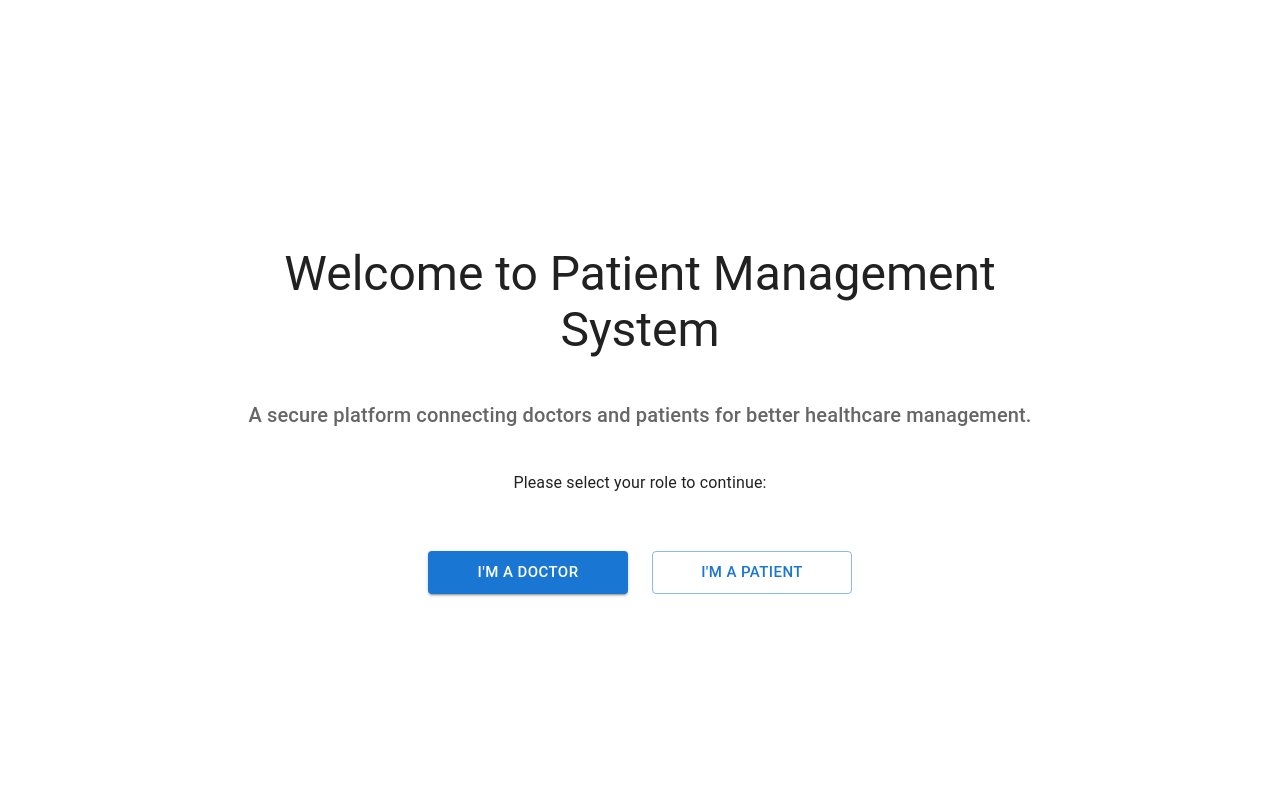
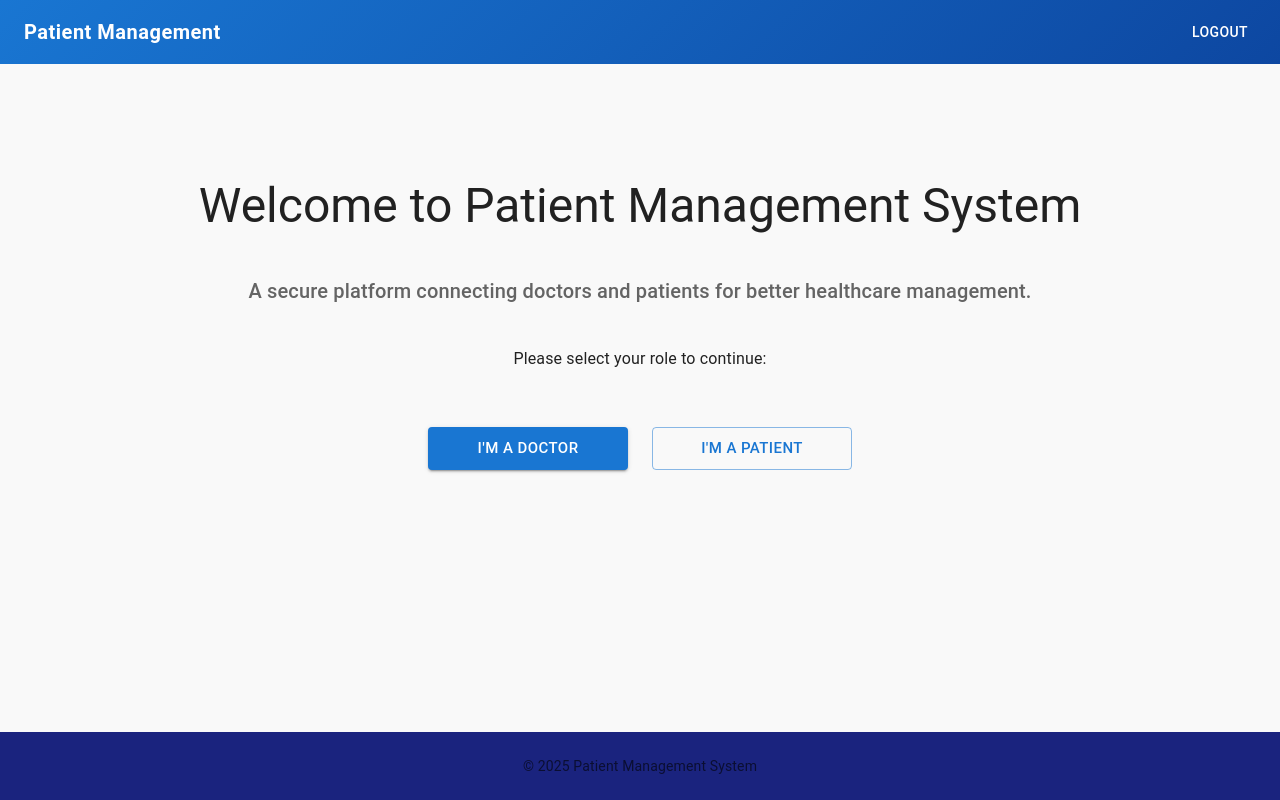
Before and after one commit to burrows99/Patient-Management-System, a React (Create React App) app in the folder client/: page / in a window 1280 px wide. Built offline with nearby package versions, Linux system fonts and the light colour scheme; no server answers; some icons are missing; the HTML template or start-up script is replaced by a standard one.

Commit message:
Patient dashboard: open full profile feature done

```diff
--- a/client/src/App.js
+++ b/client/src/App.js
@@ -4,17 +4,17 @@ import { Routes, Route, Navigate } from 'react-router-dom';
 import { ThemeProvider, createTheme } from '@mui/material/styles';
 import CssBaseline from '@mui/material/CssBaseline';
 import { AuthProvider } from './contexts/AuthContext';
-import LandingPage from './components/LandingPage/LandingPage';
+import LandingPage from './components/pages/LandingPage';
 import DoctorAuth from './components/auth/DoctorAuth';
 import PatientAuth from './components/auth/PatientAuth';
 import CheckEmail from './components/auth/CheckEmail';
-import DoctorDashboard from './components/Dashboard/DoctorDashboard';
-import PatientDashboard from './components/Dashboard/PatientDashboard';
+import DoctorDashboardPage from './components/pages/DoctorDashboardPage';
 import VerifyDoctor from './components/auth/VerifyDoctor';
 import ProtectedRoute from './components/common/ProtectedRoute';
 import PublicRoute from './components/common/PublicRoute';
 import Box from '@mui/material/Box';
 import CircularProgress from '@mui/material/CircularProgress';
+import PatientDashboardPage from './components/pages/PatientDashboardPage';
 
 const theme = createTheme({
   palette: {
@@ -95,13 +95,19 @@ function AppContent() {
           {/* Protected Routes */}
           <Route path="/doctor/dashboard" element={
             <ProtectedRoute requiredRole="doctor">
-              <DoctorDashboard />
+              <DoctorDashboardPage />
             </ProtectedRoute>
           } />
 
           <Route path="/patient/dashboard" element={
             <ProtectedRoute requiredRole="patient">
-              <PatientDashboard />
+              <PatientDashboardPage />
+            </ProtectedRoute>
+          } />
+
+          <Route path="/doctor/patients/:patientId" element={
+            <ProtectedRoute requiredRole="doctor">
+              <PatientDashboardPage />
             </ProtectedRoute>
           } />
 
--- a/client/src/components/Dashboard/PatientDashboard.js
+++ b/client/src/components/Dashboard/PatientDashboard.js
@@ -14,6 +14,7 @@ import {
 } from '@mui/material';
 import { useNavigate } from 'react-router-dom';
 import api from '../../services/api';
+import { doctorApi } from '../../services/api';
 
 const formatDate = (dateString) => {
   if (!dateString) return 'Not specified';
@@ -48,19 +49,24 @@ const SectionCard = ({ title, children }) => (
   </Card>
 );
 
-const PatientDashboard = () => {
-  const { logout } = useAuth();
+const PatientDashboard = ({ patientId }) => {
+  const { currentUser } = useAuth();
   const [profile, setProfile] = useState(null);
   const [loading, setLoading] = useState(true);
   const [error, setError] = useState('');
   const navigate = useNavigate();
 
   useEffect(() => {
-    const fetchCurrentUser = async () => {
+    const fetchProfile = async () => {
       try {
         setLoading(true);
-        const response = await api.get('/api/auth/me');
-        setProfile(response.data);
+        let response;
+        if (patientId && currentUser?.role === 'doctor') {
+          response = await doctorApi.getPatientById(patientId);
+        } else {
+          response = await api.get('/api/auth/me');
+        }
+        setProfile(response.data || response);
       } catch (err) {
         console.error('Failed to fetch user data:', err);
         setError('Failed to load user data. Please try again.');
@@ -68,18 +74,9 @@ const PatientDashboard = () => {
         setLoading(false);
       }
     };
+    fetchProfile();
+  }, [patientId, currentUser]);
 
-    fetchCurrentUser();
-  }, []);
-
-  const handleLogout = async () => {
-    try {
-      await logout();
-      navigate('/');
-    } catch (error) {
-      console.error('Failed to log out', error);
-    }
-  };
 
   if (loading) {
     return (
@@ -103,13 +100,6 @@ const PatientDashboard = () => {
         <Typography variant="h4" component="h1">
           Patient Dashboard
         </Typography>
-        <Button
-          variant="contained"
-          color="primary"
-          onClick={handleLogout}
-        >
-          Logout
-        </Button>
       </Box>
 
       {profile ? (
--- a/client/src/components/auth/DoctorAuth.js
+++ b/client/src/components/auth/DoctorAuth.js
@@ -14,6 +14,7 @@ import {
 } from '@mui/material';
 import { useAuth } from '../../contexts/AuthContext';
 import { auth } from '../../services/api';
+import DefaultLayout from '../../layouts/DefaultLayout';
 
 const DoctorAuth = () => {
   const [isLogin, setIsLogin] = useState(true);
@@ -84,6 +85,7 @@ const DoctorAuth = () => {
 
   if (showVerificationMessage) {
     return (
+      <DefaultLayout>
         <Box
           sx={{
             display: 'flex',
@@ -118,10 +120,12 @@ const DoctorAuth = () => {
             </Button>
           </Paper>
         </Box>
+      </DefaultLayout>
     );
   }
 
   return (
+    <DefaultLayout>
       <Box
         sx={{
           display: 'flex',
@@ -227,6 +231,7 @@ const DoctorAuth = () => {
           </form>
         </Paper>
       </Box>
+    </DefaultLayout>
   );
 };
 
--- a/client/src/components/auth/PatientAuth.js
+++ b/client/src/components/auth/PatientAuth.js
@@ -3,6 +3,7 @@ import { useNavigate, useSearchParams } from 'react-router-dom';
 import { Box, TextField, Button, Typography, Paper, Alert, CircularProgress } from '@mui/material';
 import { auth } from '../../services/api';
 import { useAuth } from '../../contexts/AuthContext';
+import DefaultLayout from '../../layouts/DefaultLayout';
 
 const PatientAuth = () => {
   const [formData, setFormData] = useState({
@@ -86,6 +87,7 @@ const PatientAuth = () => {
   };
 
   return (
+    <DefaultLayout>
       <Box
         sx={{
           display: 'flex',
@@ -149,7 +151,6 @@ const PatientAuth = () => {
               required
               disabled={loading}
             />
-
             <Button
               type="submit"
               fullWidth
@@ -172,6 +173,7 @@ const PatientAuth = () => {
           </Box>
         </Paper>
       </Box>
+    </DefaultLayout>
   );
 };
 
--- /dev/null
+++ b/client/src/components/pages/DoctorDashboardPage.js
@@ -0,0 +1,8 @@
+import DoctorDashboard from "../Dashboard/DoctorDashboard";
+import DefaultLayout from "../../layouts/DefaultLayout";
+
+const DoctorDashboardPage = () => {
+  return <DefaultLayout><DoctorDashboard /></DefaultLayout>
+};
+
+export default DoctorDashboardPage;
--- a/client/src/components/LandingPage/LandingPage.js
+++ b/client/src/components/pages/LandingPage.js
@@ -1,20 +1,21 @@
 import React from 'react';
 import { useNavigate } from 'react-router-dom';
-import { Button, Container, Typography, Box } from '@mui/material';
+import { Button, Typography, Box } from '@mui/material';
 import MedicalServicesIcon from '@mui/icons-material/MedicalServices';
+import { DefaultLayout } from '../../layouts';
 
 const LandingPage = () => {
   const navigate = useNavigate();
 
   return (
-    <Container maxWidth="md">
+    <DefaultLayout>
       <Box
         sx={{
           display: 'flex',
           flexDirection: 'column',
           alignItems: 'center',
           justifyContent: 'center',
-          minHeight: '100vh',
+          minHeight: '60vh',
           textAlign: 'center',
           gap: 3,
           padding: 3,
@@ -53,7 +54,7 @@ const LandingPage = () => {
           </Button>
         </Box>
       </Box>
-    </Container>
+    </DefaultLayout>
   );
 };
 
--- /dev/null
+++ b/client/src/components/pages/PatientDashboardPage.js
@@ -0,0 +1,10 @@
+import PatientDashboard from "../Dashboard/PatientDashboard";
+import DefaultLayout from '../../layouts/DefaultLayout';
+import { useParams } from 'react-router-dom';
+
+const PatientDashboardPage = () => {
+  const { patientId } = useParams();
+  return <DefaultLayout><PatientDashboard patientId={patientId} /></DefaultLayout>
+};
+
+export default PatientDashboardPage;
--- /dev/null
+++ b/client/src/layouts/DefaultLayout.js
@@ -0,0 +1,80 @@
+import React from 'react';
+import { AppBar, Toolbar, Typography, Button, Container, Box } from '@mui/material';
+import { useAuth } from '../contexts/AuthContext';
+import { useNavigate } from 'react-router-dom';
+
+const DefaultLayout = ({ children }) => {
+  const { logout } = useAuth();
+  const navigate = useNavigate();
+
+  const handleLogout = async () => {
+    try {
+      await logout();
+      navigate('/');
+    } catch (error) {
+      console.error('Failed to log out', error);
+    }
+  };
+
+  return (
+    <Box sx={{ display: 'flex', flexDirection: 'column', minHeight: '100vh' }}>
+      <AppBar
+        position="static"
+        sx={{
+          background: 'linear-gradient(135deg, #1976d2 0%, #0d47a1 100%)',
+          boxShadow: '0 2px 10px rgba(0,0,0,0.1)'
+        }}
+      >
+        <Toolbar>
+          <Typography
+            variant="h6"
+            component="div"
+            sx={{
+              flexGrow: 1,
+              fontWeight: 'bold',
+              letterSpacing: '0.5px'
+            }}
+          >
+            Patient Management
+          </Typography>
+          <Button
+            color="inherit"
+            onClick={handleLogout}
+            sx={{
+              '&:hover': {
+                backgroundColor: 'rgba(255, 255, 255, 0.1)'
+              },
+              transition: 'all 0.3s ease',
+              fontWeight: 500
+            }}
+          >
+            Logout
+          </Button>
+        </Toolbar>
+      </AppBar>
+
+      <Box component="main" sx={{ flexGrow: 1, backgroundColor: '#f9f9f9' }}>
+        {children}
+      </Box>
+
+      <Box
+        component="footer"
+        sx={{
+          py: 3,
+          px: 2,
+          mt: 'auto',
+          backgroundColor: '#1a237e',
+          color: 'white'
+        }}
+      >
+        <Container maxWidth="md">
+          <Typography variant="body2" color="text.secondary" align="center">
+            © {new Date().getFullYear()} Patient Management System
+          </Typography>
+        </Container>
+      </Box>
+    </Box>
+  );
+};
+
+export default DefaultLayout;
--- /dev/null
+++ b/client/src/layouts/index.js
@@ -0,0 +1 @@
+export { default as DefaultLayout } from './DefaultLayout';
```
Also changed, not shown: client/src/components/Dashboard/Dashboard.js (+83 -83 lines), client/src/components/Dashboard/DoctorDashboard.js (+8 -18 lines). Lines whose indentation alone changed are shown as unchanged.
